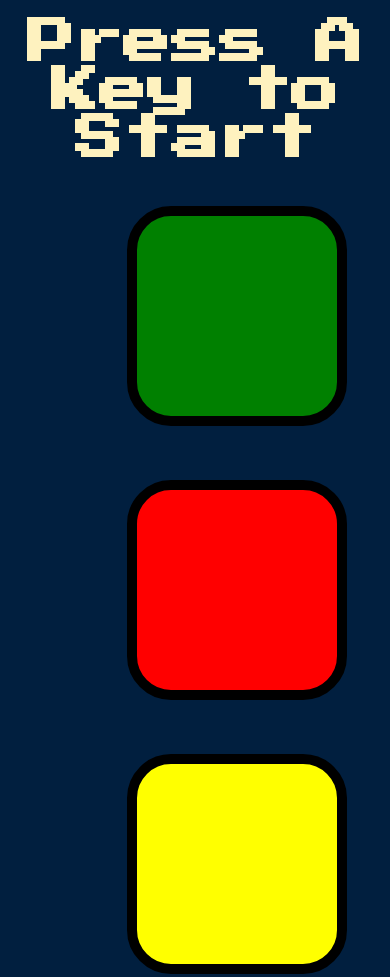
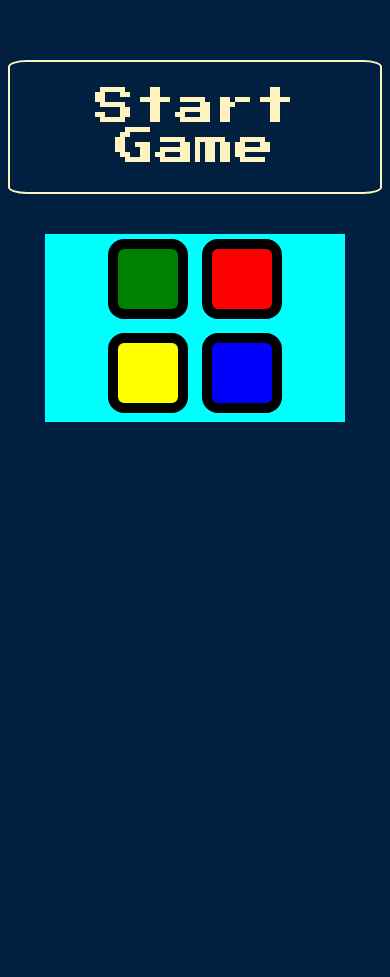
Before and after one commit to rachelCs2021/Simon-Game, a plain HTML site: page index.html in a window 390 px wide. Shown: the top 977 px of the page. After the commit the page ends 844 px from the top, so only its background shows below. Drawn offline with nearby package versions, Linux system fonts and the light colour scheme.

Commit message:
add Responsive css

```diff
--- a/game.js
+++ b/game.js
@@ -7,9 +7,21 @@ let userClickedPattern = []
 let started = false;
 let level = 0;
 
-$("body").keypress(function () {
+
+// $("body").keypress(function () {
+//     if (!started) {
+//         $("h1").text(`Level ${level}`);
+//         nextSequence();
+//         started = true;
+//     }
+// })
+
+$("h1").after(`<button class="start-game">Start Game </button>`)
+
+$("button").click(function () {
     if (!started) {
         $("h1").text(`Level ${level}`);
+        $("button").css("display", "none")
         nextSequence();
         started = true;
     }
@@ -66,7 +78,8 @@ function checkAnswer(currentLevel) {
     } else {
         playSound("wrong")
         $("body").addClass("game-over")
-        $("h1").text("Game Over, Press Any Key to Restart")
+        $("h1").text("Game Over ):")
+        $("button").css("display", "block")
 
         setTimeout(function () {
             $("body").removeClass("game-over");
--- a/index.html
+++ b/index.html
@@ -9,7 +9,7 @@
 </head>
 
 <body>
-  <h1 id="level-title">Press A Key to Start</h1>
+  <h1 id="level-title"></h1>
   <div class="container">
     <div lass="row">
 
--- a/styles.css
+++ b/styles.css
@@ -6,15 +6,28 @@ body {
 #level-title {
   font-family: 'Press Start 2P', cursive;
   font-size: 3rem;
-  margin:  5%;
+  margin: 5%;
   color: #FEF2BF;
 }
 
+.start-game{
+  padding: 25px 20px;
+  display: block;
+  border-radius: 5%;
+  margin: auto;
+  border: 2px solid #FEF2BF;
+  /* border-style: none; */
+  color: #FEF2BF;
+  background-color: #011F3F;
+  margin-bottom: 40px;
+  font-size: 2.5rem;
+  font-family: 'Press Start 2P', cursive;
+}
+
 .container {
-  display: block;
+  display: inline-block;
   width: 50%;
   margin: auto;
-
 }
 
 .btn {
@@ -51,3 +64,44 @@ body {
   box-shadow: 0 0 20px white;
   background-color: grey;
 }
+
+@media screen and (max-width: 1122px)  {
+  .btn{
+    height: 120px;
+    width: 120px;
+    margin: 15px;
+  }
+  #level-title{
+    line-height: 1.5;
+    font-size: 2rem;
+    margin: 10px;
+  }
+}
+
+@media screen and (max-width: 750px) {
+  .btn{
+    height: 80px;
+    width: 80px;
+    margin: 7px;
+  }
+  #level-title{
+    line-height: 1.5;
+    margin-bottom: 30px;
+  }
+}
+
+@media screen and (max-width: 500px)  {
+  .btn{
+    height: 60px;
+    width: 60px;
+    margin: 5px;
+  }
+  #level-title{
+    line-height: 1.5;
+    margin-bottom: 60px;
+  }
+  .container{
+    width: 80%;
+    background-color: aqua;
+  }
+}
```
